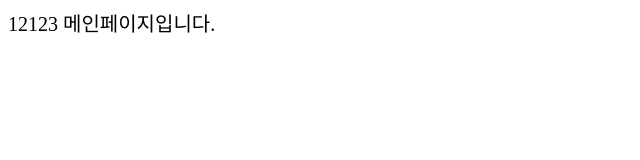
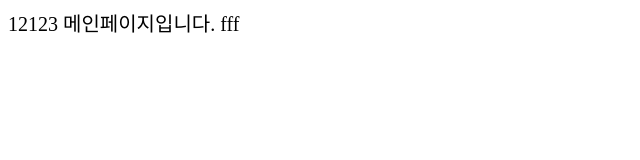
Before and after one commit to true4alse/abcd, a plain HTML site: page index.html in a window 1280 px wide. Shown: the full height of the page, 0-640 px from the left. Drawn offline with Linux system fonts and the light colour scheme.

Commit message:
span태그만듬 index에

```diff
--- a/index.html
+++ b/index.html
@@ -9,5 +9,6 @@
 <body>
     12123
     메인페이지입니다.
+    <span>fff</span>
 </body>
 </html>
```
